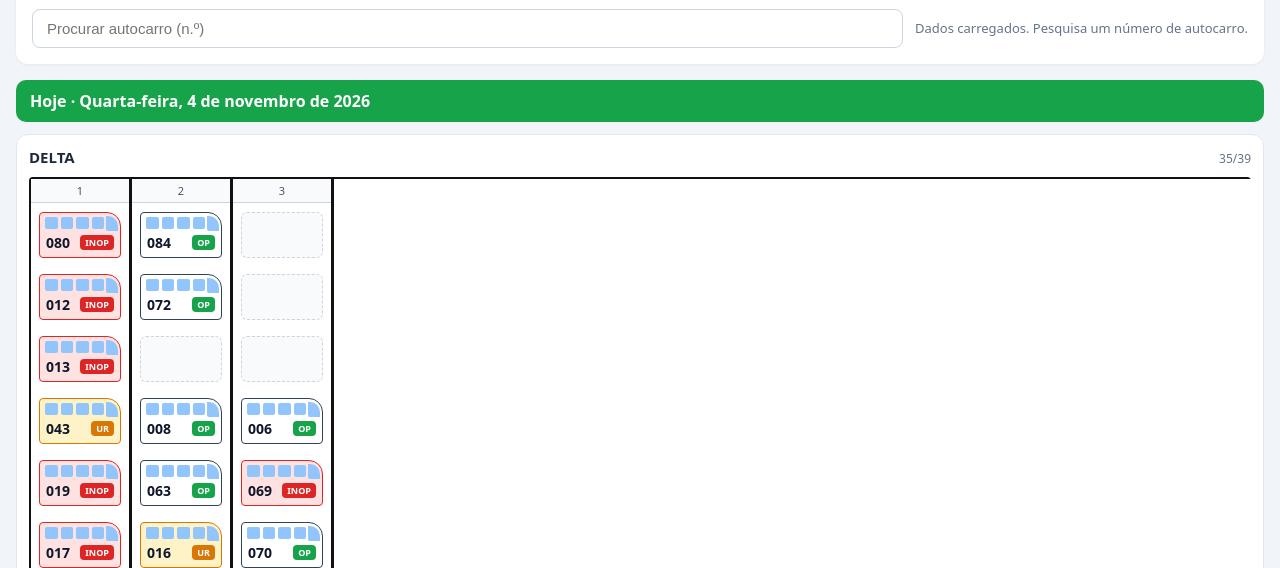
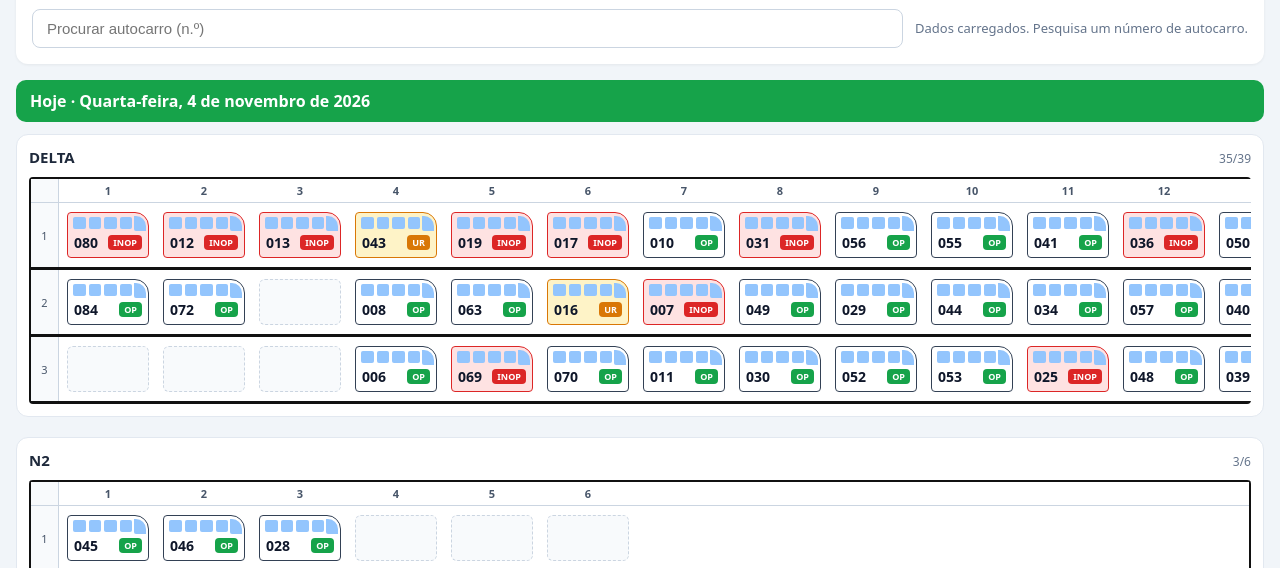
Before and after one commit to new0pec/gestavia-estacionamento, a plain HTML site: page index.html in a window 1280 px wide. Shown: the part 232-800 px from the top of the page. Drawn offline with Linux system fonts and the light colour scheme.

Commit message:
Horizontal scroll for numbers 1 to 13

```diff
--- a/index.html
+++ b/index.html
@@ -90,30 +90,31 @@
   }
   .grelha {
     display: flex;
-    flex-direction: row;
+    flex-direction: column;
     gap: 0;
     border: 2px solid #111;
-    border-right: none;
+    border-bottom: none;
     min-width: max-content;
   }
-  .coluna-vertical {
+  .fila-horizontal {
     display: flex;
-    flex-direction: column;
-    border-right: 3px solid #111;
+    flex-direction: row;
+    border-bottom: 3px solid #111;
   }
-  .num-col {
-    height: 24px;
+  .num-fila {
+    width: 28px;
+    min-width: 28px;
     display: flex;
     align-items: center;
     justify-content: center;
     font-size: 11px;
     color: #475569;
-    border-bottom: 1px solid #cbd5e1;
+    border-right: 1px solid #cbd5e1;
     background: #f8fafc;
   }
-  .lugares-vert {
+  .lugares-horz {
     display: flex;
-    flex-direction: column;
+    flex-direction: row;
     gap: 6px;
     padding: 4px;
   }
@@ -251,17 +252,41 @@ function render() {
     const grelha = document.createElement('div');
     grelha.className = 'grelha';
 
+    // Header row with numbers 1..13
+    const header = document.createElement('div');
+    header.className = 'fila-horizontal';
+    header.style.borderBottom = '1px solid #cbd5e1';
+    const headerSpacer = document.createElement('div');
+    headerSpacer.className = 'num-fila';
+    headerSpacer.textContent = '';
+    header.appendChild(headerSpacer);
+    const headerLugares = document.createElement('div');
+    headerLugares.className = 'lugares-horz';
+    for (let f = 1; f <= p.filas; f++) {
+      const h = document.createElement('div');
+      h.style.width = '90px';
+      h.style.textAlign = 'center';
+      h.style.fontSize = '11px';
+      h.style.color = '#475569';
+      h.style.fontWeight = '700';
+      h.textContent = f;
+      headerLugares.appendChild(h);
+    }
+    header.appendChild(headerLugares);
+    grelha.appendChild(header);
+
+    // Numbers 1..13 go left-to-right; scroll horizontally to see them all
     for (let c = 1; c <= p.colunas; c++) {
-      const coluna = document.createElement('div');
-      coluna.className = 'coluna-vertical';
+      const fila = document.createElement('div');
+      fila.className = 'fila-horizontal';
 
       const num = document.createElement('div');
-      num.className = 'num-col';
+      num.className = 'num-fila';
       num.textContent = c;
-      coluna.appendChild(num);
+      fila.appendChild(num);
 
       const lugares = document.createElement('div');
-      lugares.className = 'lugares-vert';
+      lugares.className = 'lugares-horz';
 
       for (let f = 1; f <= p.filas; f++) {
         const lugar = document.createElement('div');
@@ -293,8 +318,8 @@ function render() {
         }
         lugares.appendChild(lugar);
       }
-      coluna.appendChild(lugares);
-      grelha.appendChild(coluna);
+      fila.appendChild(lugares);
+      grelha.appendChild(fila);
     }
     wrapper.appendChild(grelha);
     parqueEl.appendChild(wrapper);
```
